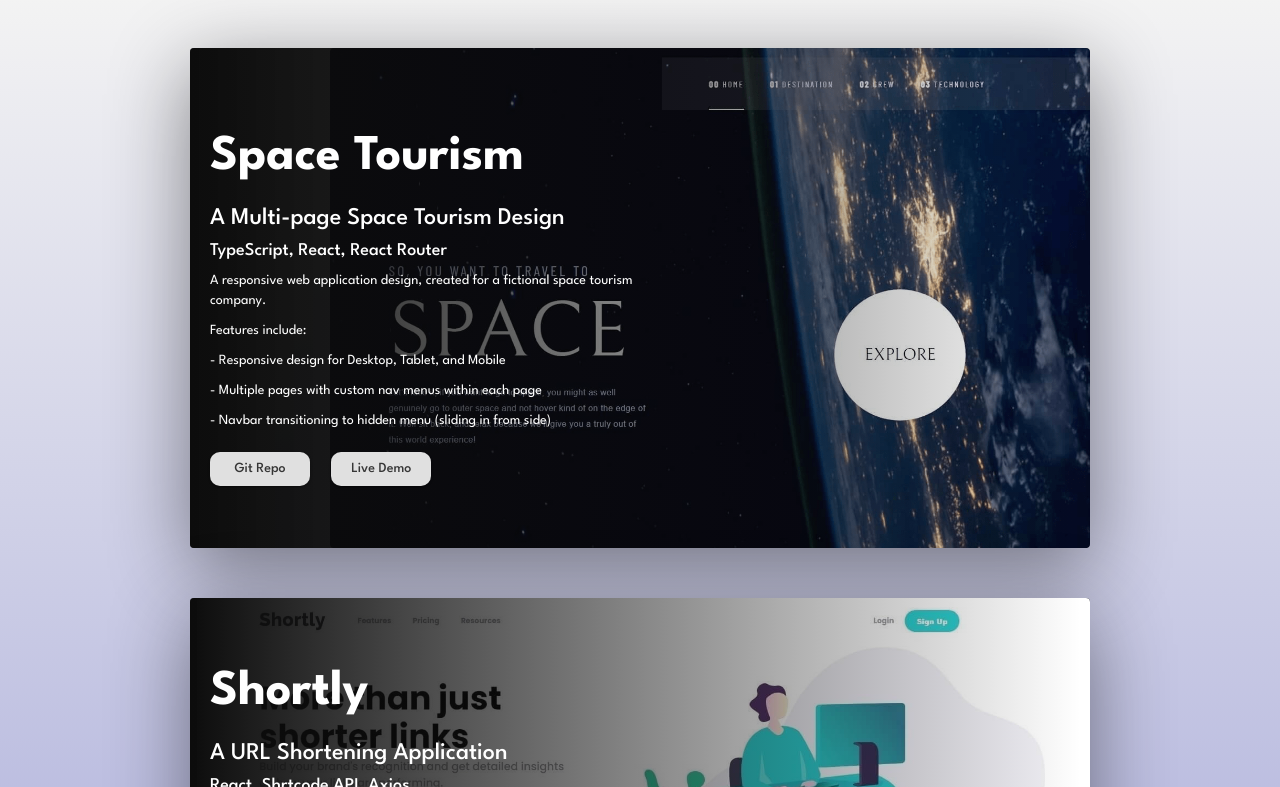
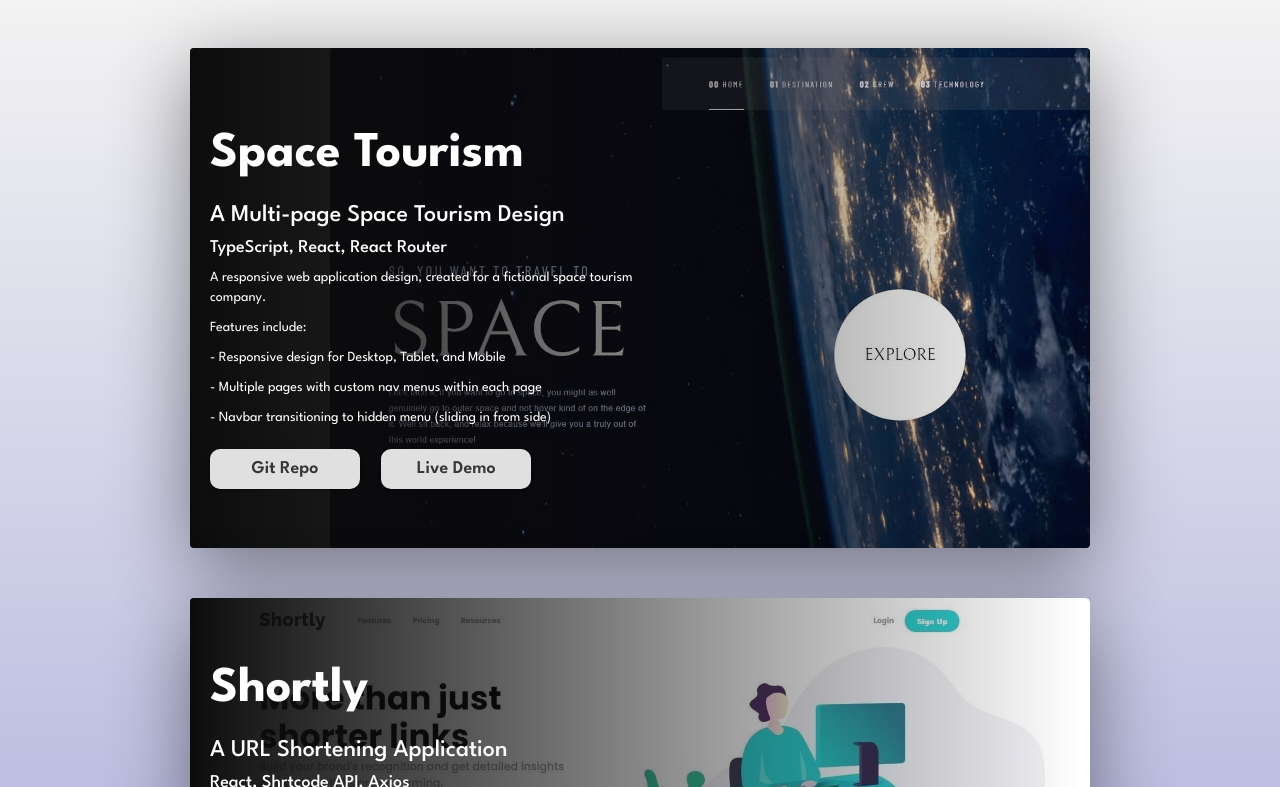
Before and after one commit to kabocha23/portfolio-website, a React (Create React App) app: page / in a window 1280 px wide. Shown: the part 1913-2700 px from the top of the page. Built offline with nearby package versions, Linux system fonts and the light colour scheme; a web font is replaced by a local one.

Commit message:
adjusted project button links to have a tags span the entire button rather than the text

```diff
--- a/src/components/FeaturedProject/FeaturedProject.css
+++ b/src/components/FeaturedProject/FeaturedProject.css
@@ -84,19 +84,20 @@
 }
 
 .project-verbiage button {
-    min-width: 100px;
-    max-width: 150px;
+    min-width: 150px;
+    max-width: 200px;
+    height: 40px;
     padding: 10px;
     border-radius: 10px;
-    font-size: 14px;
-    font-weight: 500;
+    font-size: 18px;
+    font-weight: 600;
     background: #e0e0e0;
     margin-right: 5%;
     outline: 0;
     border: 0;
     cursor: pointer;
     line-height: 1;
-    transition: transform 200ms, background 200ms;
+    transition: transform 100ms, background 100ms;
     box-shadow: 0px 2px 1px -1px rgb(0 0 0 / 20%), 0px 1px 1px 0px rgb(0 0 0 / 14%), 0px 1px 3px 0px rgb(0 0 0 / 12%);
 }
 .project-verbiage button:hover {
@@ -104,7 +105,7 @@
 }
 .project-verbiage button:active {
     background-color: #FFCC66;
-    transform: translateY(2px);
+    transform: translateY(3px);
 }
 .project-verbiage a {
     color: #363636;
--- a/src/components/FeaturedProject/FeaturedProject.js
+++ b/src/components/FeaturedProject/FeaturedProject.js
@@ -37,18 +37,13 @@ const FeaturedProject = React.forwardRef(
                   <p key={`${str}`}>{str}</p>
                 ))}
               </div>
-
-              <button>
-                <a href={`${sourceCode}`} target="blank">
-                  Git Repo
+              <a href={`${sourceCode}`} target="blank">
+                <button>Git Repo</button>
+              </a>
+              {liveDemo ? (
+                <a href={`${liveDemo}`} target="blank">
+                  <button>Live Demo</button>
                 </a>
-              </button>
-              {liveDemo ? (
-                <button>
-                  <a href={`${liveDemo}`} target="blank">
-                    Live Demo
-                  </a>
-                </button>
               ) : (
                 ""
               )}
--- a/src/components/Projects/Projects.css
+++ b/src/components/Projects/Projects.css
@@ -70,19 +70,19 @@
 
 .load-more-btn {
     font-family: "League Spartan", Helvetica, Arial, sans-serif;
-    width: 18rem;
-    height: 4.5rem;
+    width: 30rem;
+    height: 5rem;
     padding: 10px;
     border-radius: 10px;
-    font-size: 2rem;
-    font-weight: 500;
+    font-size: 2.2rem;
+    font-weight: 700;
     background: #e0e0e0;
     margin-right: 5%;
     outline: 0;
     border: 0;
     cursor: pointer;
     line-height: 1;
-    transition: transform 200ms, background 200ms;
+    transition: transform 100ms, background 100ms;
     box-shadow: 0px 2px 1px -1px rgb(0 0 0 / 20%), 0px 1px 1px 0px rgb(0 0 0 / 14%), 0px 1px 3px 0px rgb(0 0 0 / 12%);
     margin-left: auto;
     margin-right: auto;
```
